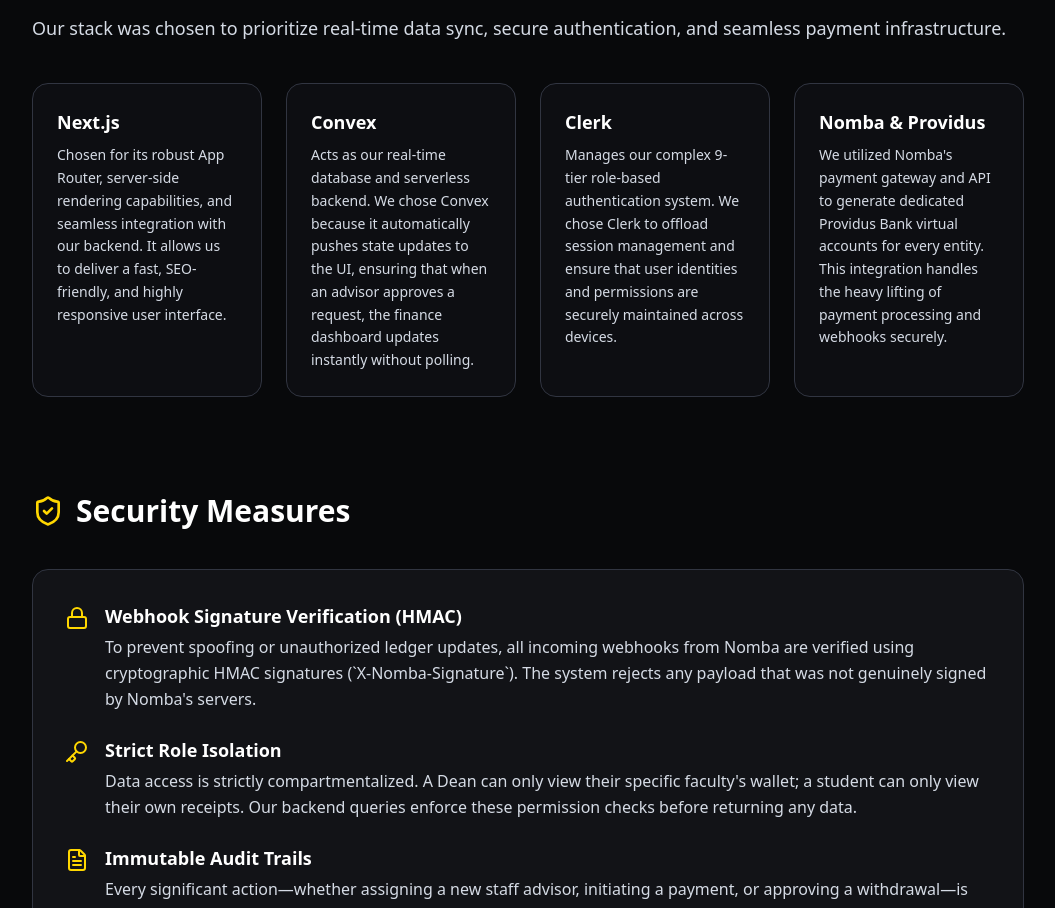
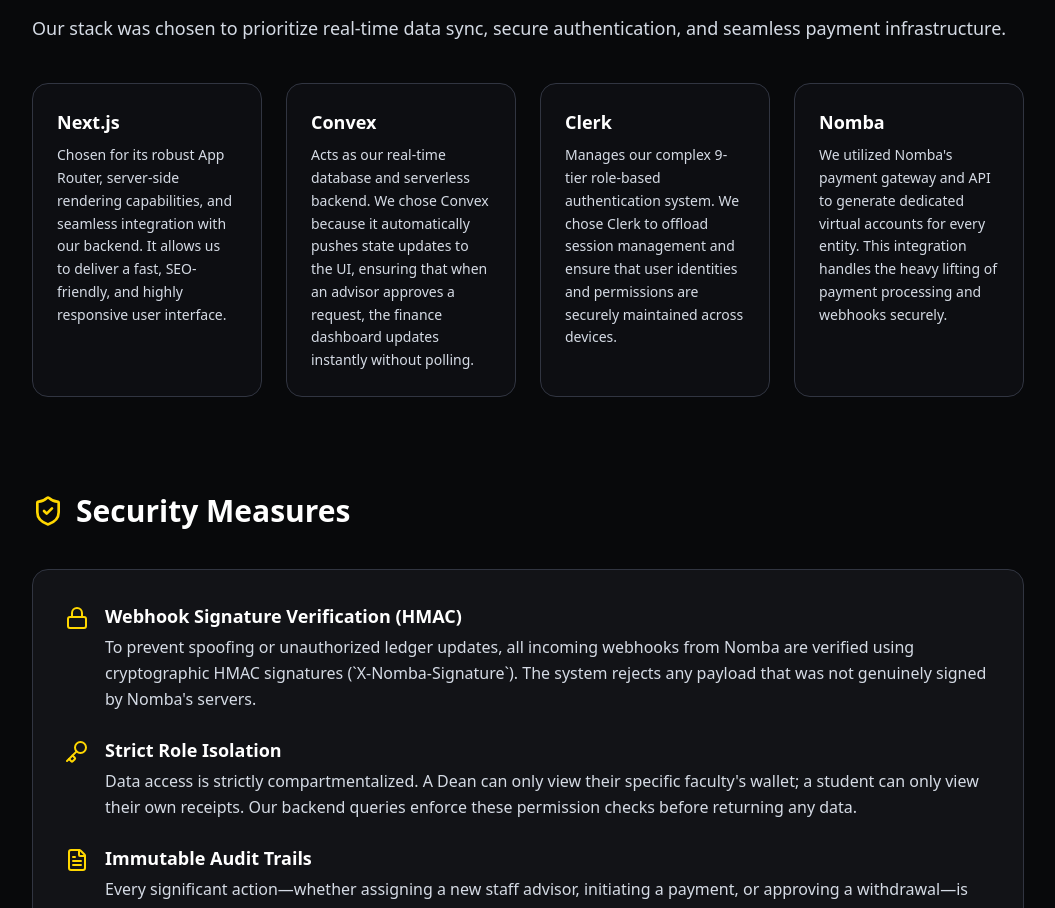
Before and after one commit to Cybortex/split-nomba, a Next.js app: page /support-materials in a window 1280 px wide. Shown: the part 1098-2006 px from the top of the page, without its empty margins (112-1167 px from the left). Built offline with nearby package versions, Linux system fonts and the light colour scheme; no server answers.

Commit message:
Remove references to Providus Bank in support materials

```diff
--- a/src/app/support-materials/page.tsx
+++ b/src/app/support-materials/page.tsx
@@ -11,7 +11,7 @@ export default function SupportMaterials() {
     },
     {
       q: "How does the automated fee splitting work?",
-      a: "When an institution is configured, administrators define fee schedules for different student levels (e.g., Tuition, SUG Dues, Faculty Dues, Department Dues). When a student pays, Nomba processes the single transaction, and our backend instantly calculates the split according to the schedule. It then virtually allocates the exact amounts to the respective dedicated Providus Bank virtual accounts tied to each association or faculty."
+      a: "When an institution is configured, administrators define fee schedules for different student levels (e.g., Tuition, SUG Dues, Faculty Dues, Department Dues). When a student pays, Nomba processes the single transaction, and our backend instantly calculates the split according to the schedule. It then virtually allocates the exact amounts to the respective dedicated virtual accounts tied to each association or faculty."
     },
     {
       q: "What is the Withdrawal Consensus Mechanism?",
@@ -132,9 +132,9 @@ export default function SupportMaterials() {
               </p>
             </div>
             <div className="p-6 rounded-2xl bg-surface border border-border">
-              <h3 className="font-bold text-primary mb-2 text-lg">Nomba & Providus</h3>
+              <h3 className="font-bold text-primary mb-2 text-lg">Nomba</h3>
               <p className="text-sm leading-relaxed">
-                We utilized Nomba's payment gateway and API to generate dedicated Providus Bank virtual accounts for every entity. This integration handles the heavy lifting of payment processing and webhooks securely.
+                We utilized Nomba's payment gateway and API to generate dedicated virtual accounts for every entity. This integration handles the heavy lifting of payment processing and webhooks securely.
               </p>
             </div>
           </div>
```
